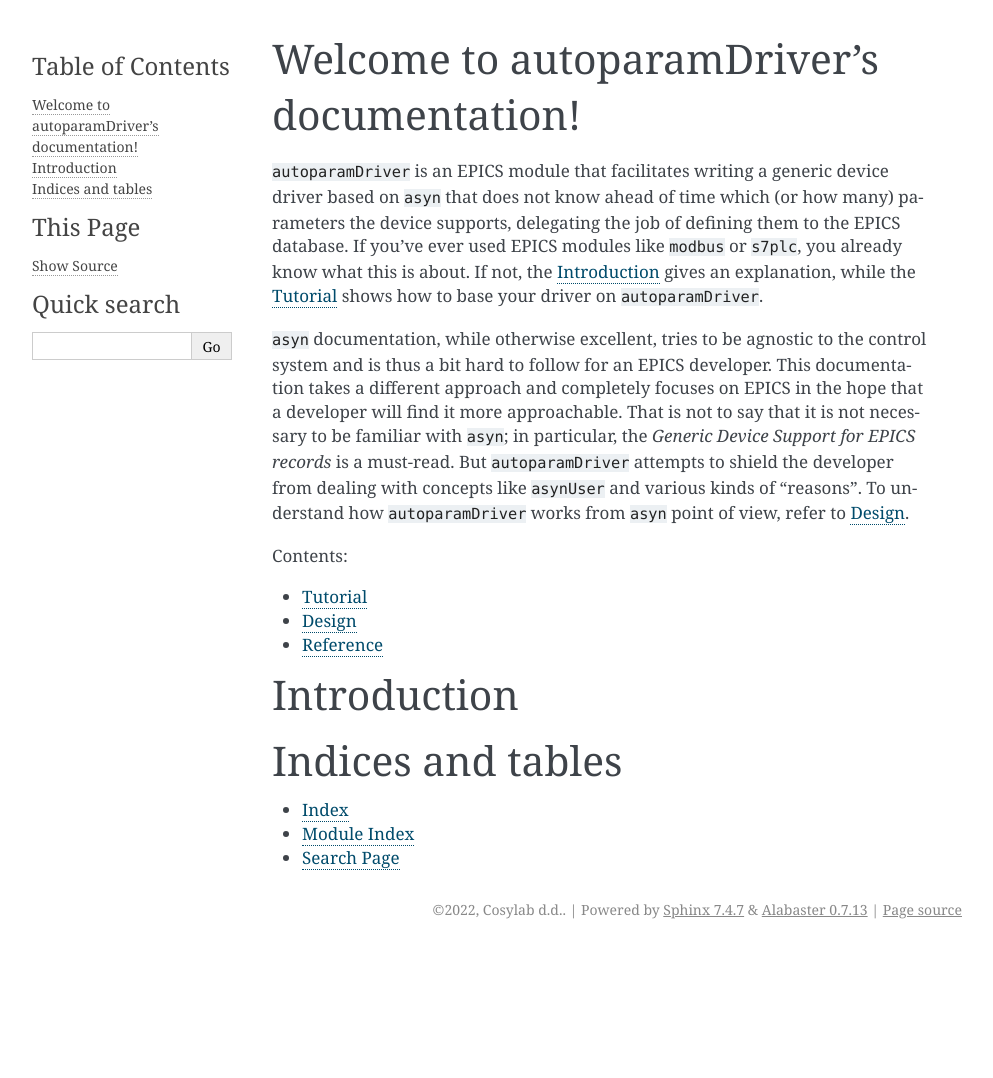
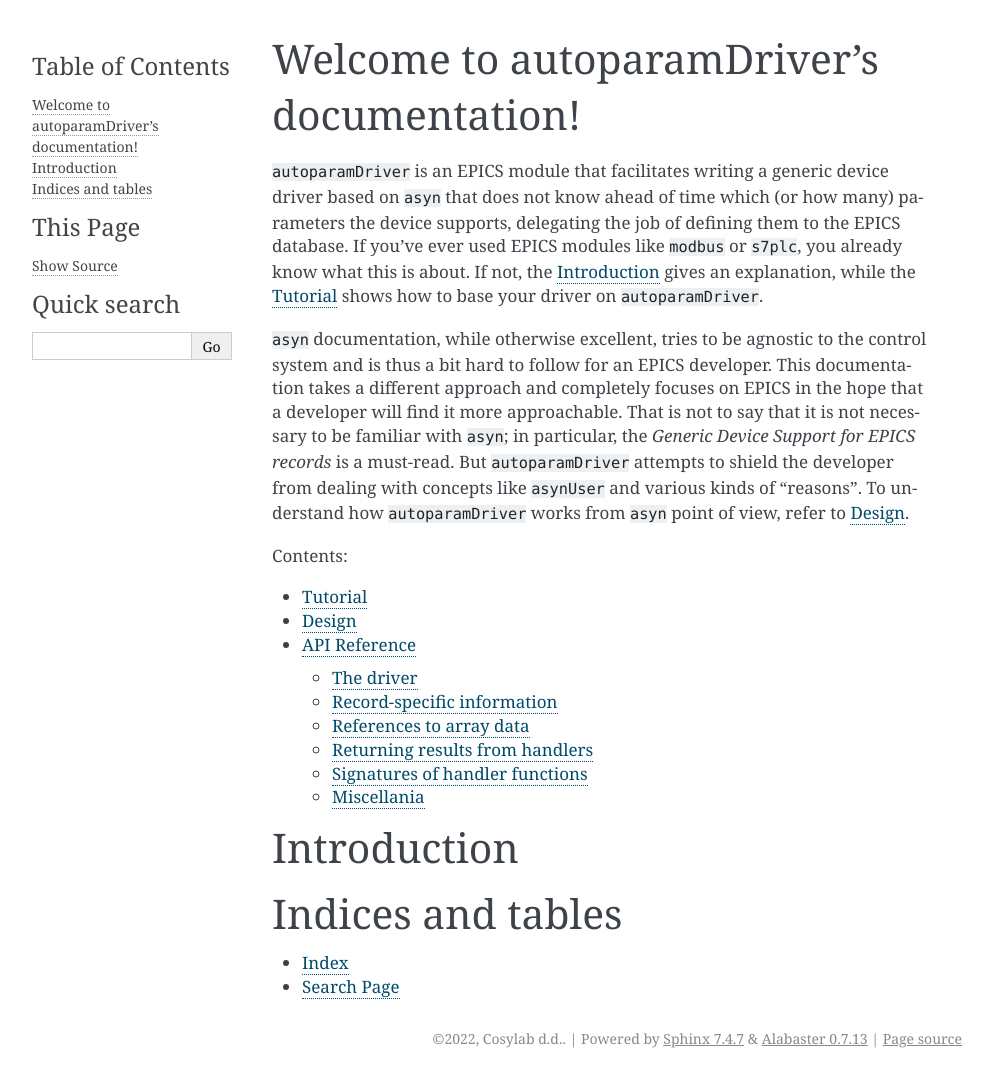
Before and after one commit to Cosylab/autoparamDriver, a Sphinx documentation site: the page built from docs/source/index.rst, in a window 1280 px wide. Shown: the whole page, without its empty margins (148-1141 px from the left). Built offline with Sphinx 7.4.7, drawn with Linux system fonts in a browser that asks for light colours; the version number could not be read and is left out; before the commit the page ends 949 px from its top, so only the background shows below that; some of the changed lines change nothing that is shown.

Commit message:
Reference documentation

```diff
--- a/docs/source/conf.py
+++ b/docs/source/conf.py
@@ -59,7 +59,8 @@
 
 # -- Breathe setup -----------------------------------------------------------
 
-breathe_projects = { "autoparamDriver": "../doxygen/xml" }
-breathe_default_project =  "autoparamDriver"
+breathe_projects = { 'autoparamDriver': '../doxygen/xml' }
+breathe_default_project =  'autoparamDriver'
+breathe_default_members = ( 'members', 'protected-members' )
 
 subprocess.check_call('cd ../..; doxygen docs/Doxyfile', shell=True)
--- a/docs/source/index.rst
+++ b/docs/source/index.rst
@@ -39,5 +39,4 @@
 ==================
 
 * :ref:`genindex`
-* :ref:`modindex`
 * :ref:`search`
--- a/docs/source/reference.rst
+++ b/docs/source/reference.rst
@@ -2,9 +2,73 @@
 ..
 .. SPDX-License-Identifier: MIT
 
-Reference
-=========
+API Reference
+=============
+
+.. Note: this reference is not automatically generated to allow manual selection
+   of directive options for each documented object. In particular, listing
+   undocumented menbers makes sense for some objects but not others. It also
+   allows to have a different order of objects in documentation vs. code.
+
+   When updating code, ensure that the index below is updated if needed.
+
+All symbols of `autoparamDriver` are in the `Autoparam` namespace. A limited
+selection of symbols that are most needed when writing a driver based on
+`Autoparam::Driver` are put into the `Autoparam::Convenience` namespaces which
+is meant to be imported with a `using` directive.
+
+.. contents::
+
+The driver
+----------
 
 .. doxygenclass:: Autoparam::Driver
-   :members:
-   :protected-members:
+.. doxygenclass:: Autoparam::DriverOpts
+
+Record-specific information
+---------------------------
+
+.. doxygenclass:: Autoparam::PVInfo
+   :undoc-members:
+
+References to array data
+------------------------
+
+.. doxygenclass:: Autoparam::Array
+   :undoc-members:
+
+.. doxygenclass:: Autoparam::Octet
+   :undoc-members:
+
+Returning results from handlers
+-------------------------------
+
+.. doxygenstruct:: Autoparam::ProcessInterrupts
+
+.. doxygenstruct:: Autoparam::ResultBase
+.. doxygenstruct:: Autoparam::WriteResult
+.. doxygenstruct:: Autoparam::ArrayResult
+.. doxygenstruct:: Autoparam::Result
+.. doxygenstruct:: Autoparam::Result< Octet >
+
+Signatures of handler functions
+-------------------------------
+
+.. doxygentypedef:: Autoparam::InterruptRegistrar
+
+.. doxygenstruct:: Autoparam::Handlers
+.. doxygenstruct:: Autoparam::Handlers< T, false >
+.. doxygenstruct:: Autoparam::Handlers< Array< T >, true >
+.. doxygenstruct:: Autoparam::Handlers< epicsUInt32, false >
+.. doxygenstruct:: Autoparam::Handlers< Octet, false >
+
+Miscellania
+-----------
+
+.. doxygenfunction:: Autoparam::getAsynTypeName
+
+.. doxygenstruct:: Autoparam::AsynType
+   :undoc-members:
+
+.. doxygennamespace:: Autoparam::Convenience
+   :undoc-members:
```
Also changed, not shown: 3 other files.
